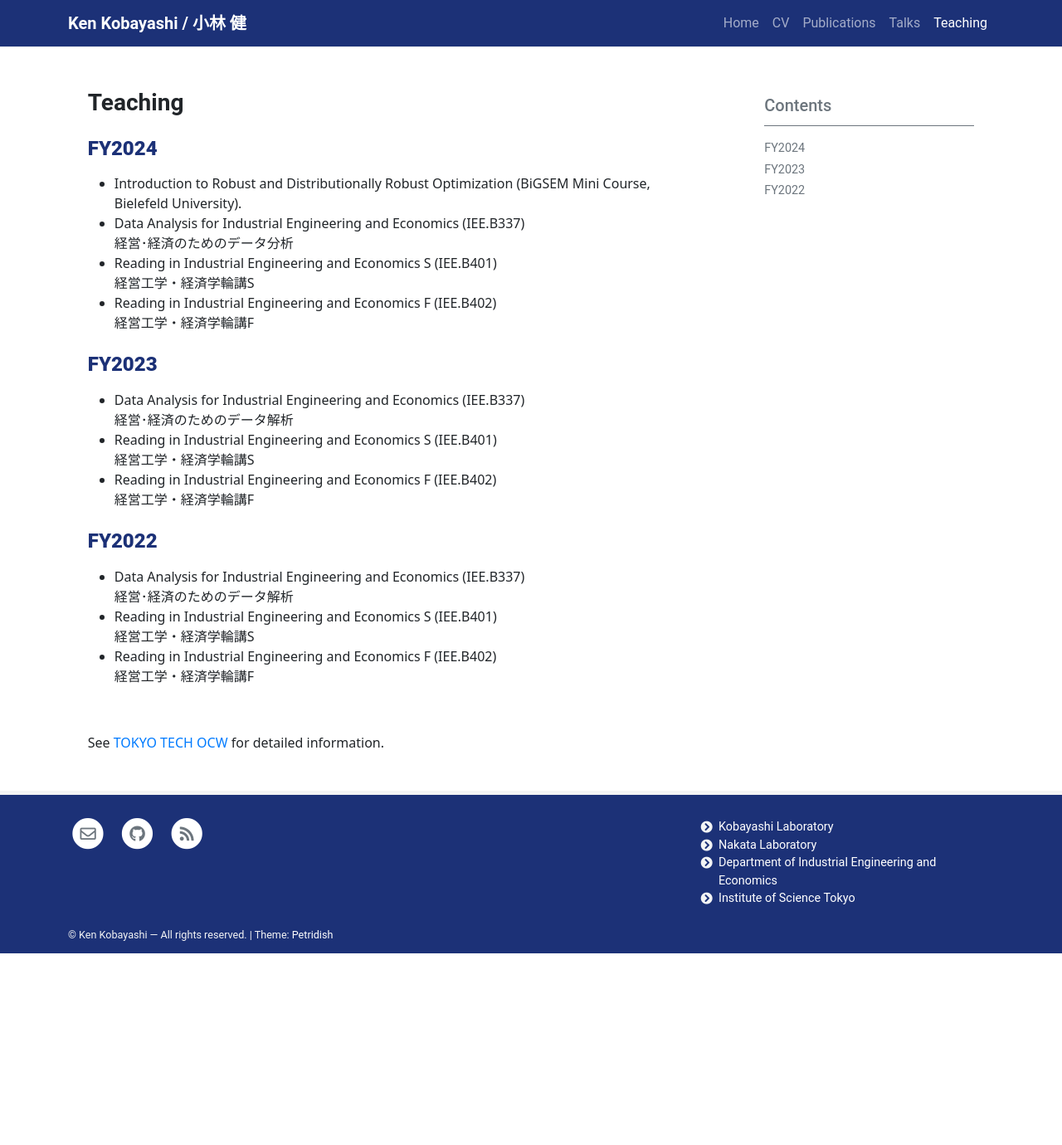
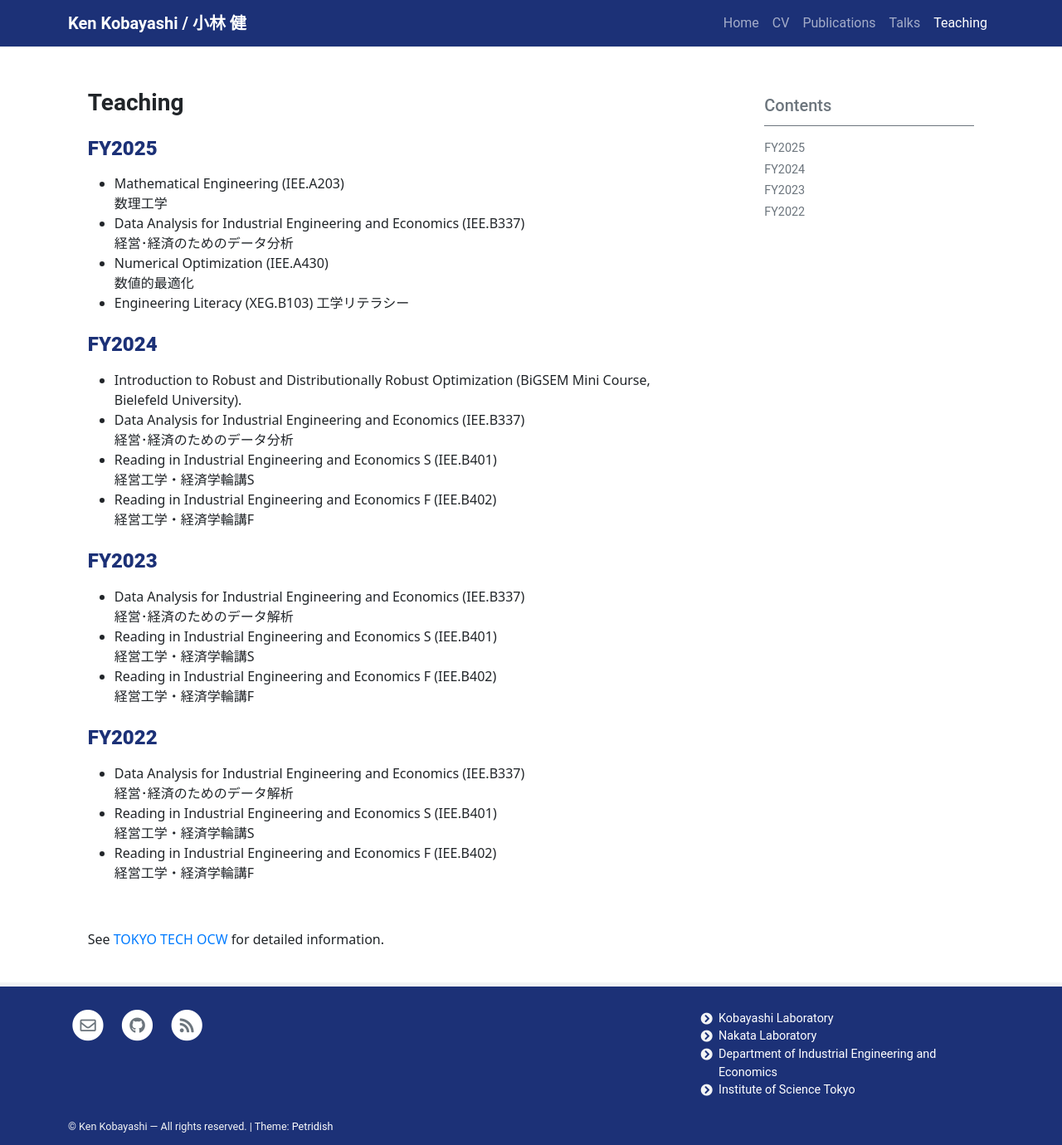
Before and after one commit to KenKoba2119/KenKoba2119.github.io, a Jekyll site: the page built from pages/teaching.md, in a window 1280 px wide. Shown: the whole page at 83% size. Built offline with Jekyll 4.4.1, drawn with Linux system fonts in a browser that asks for light colours; before the commit the page ends 1149 px from its top, so only the background shows below that.

Commit message:
update lecture

```diff
--- a/pages/teaching.md
+++ b/pages/teaching.md
@@ -5,6 +5,16 @@ toc: true
 ---
 
 # Teaching
+
+## **FY2025**
+- Mathematical Engineering  (IEE.A203)
+数理工学
+- Data Analysis for Industrial Engineering and Economics  (IEE.B337)
+経営･経済のためのデータ分析
+- Numerical Optimization (IEE.A430)
+数値的最適化
+- Engineering Literacy (XEG.B103)
+工学リテラシー
 
 ## **FY2024**
 - Introduction to Robust and Distributionally Robust Optimization (BiGSEM Mini Course, Bielefeld University).
```
